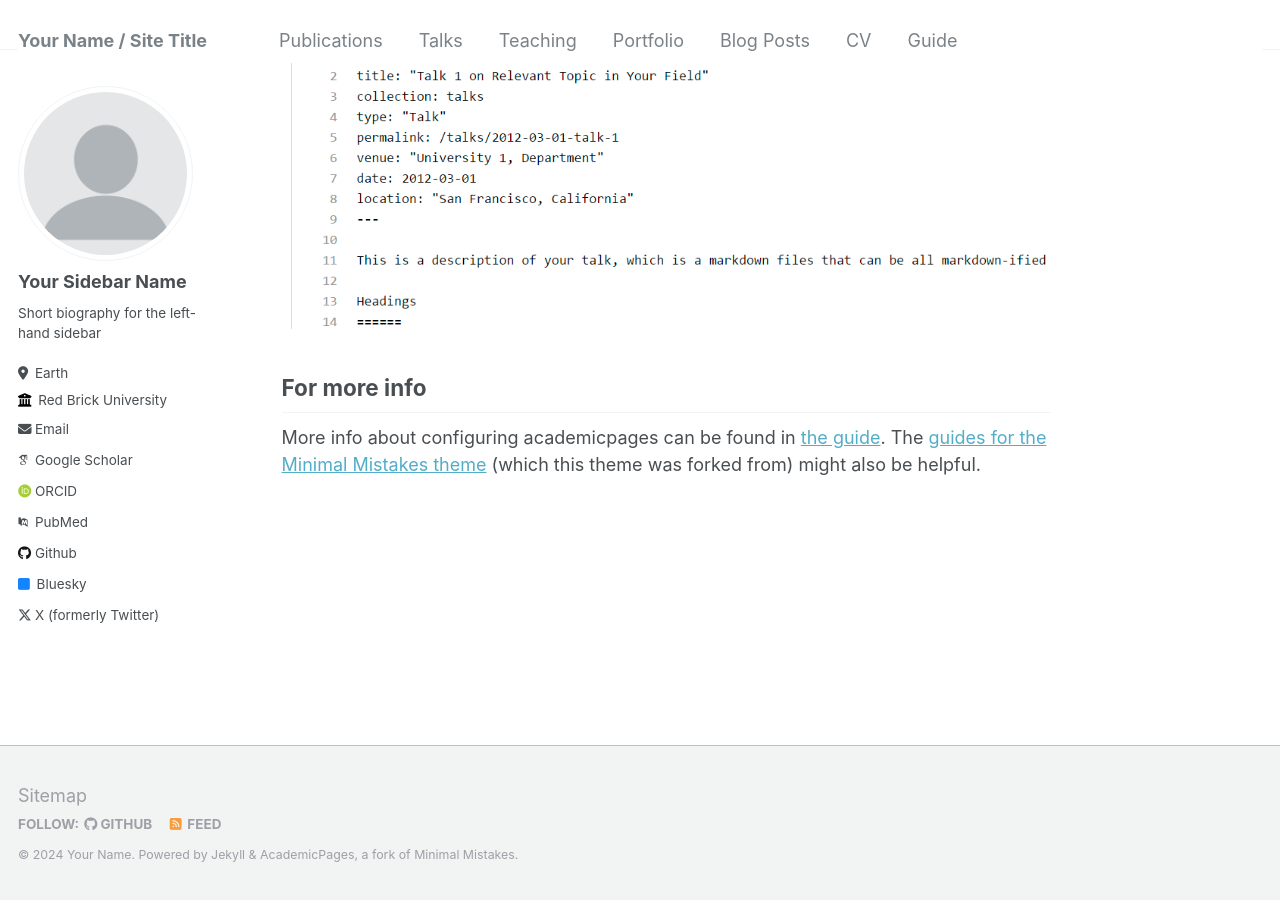
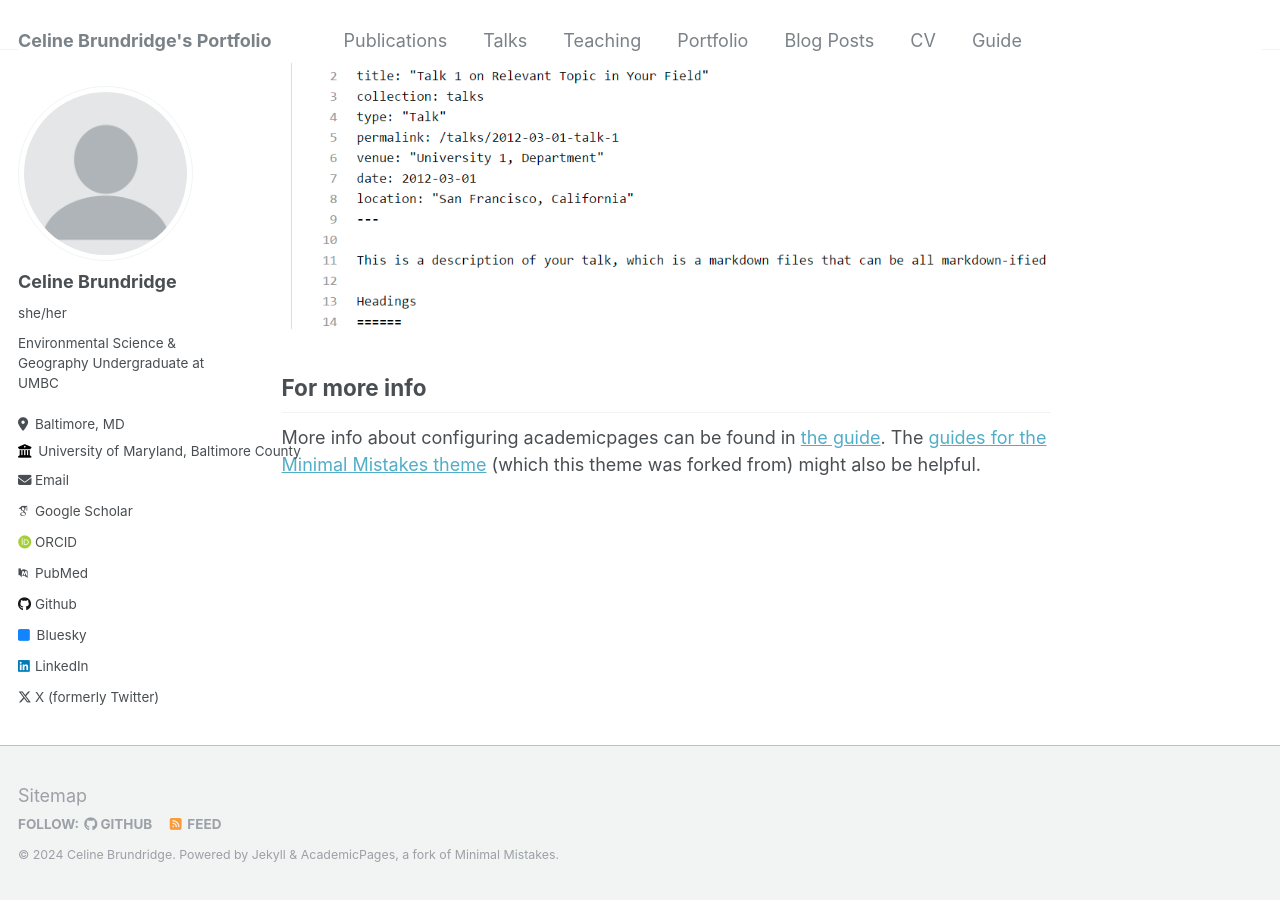
Before and after one commit to celinebrund/celinebrund.github.io, a Jekyll site: the page built from _pages/about.md, in a window 1280 px wide and 900 px high, scrolled down 2640 px. Built offline with Jekyll 4.4.1, drawn with Linux system fonts in a browser that asks for light colours; some web fonts are replaced.

Commit message:
Update1 _config.yml

```diff
--- a/_config.yml
+++ b/_config.yml
@@ -8,9 +8,9 @@
 
 # Basic Site Settings
 locale                   : "en-US"
-title                    : "Your Name / Site Title"
+title                    : "Celine Brundridge's Portfolio"
 title_separator          : "-"
-name                     : &name "Your Name"
+name                     : &name "Celine Brundridge"
 description              : &description "personal description"
 url                      : https://academicpages.github.io # the base hostname & protocol for your site e.g. "https://mmistakes.github.io"
 baseurl                  : "" # the subpath of your site, e.g. "/blog"
@@ -22,13 +22,13 @@ repository               : "academicpages/academicpages.github.io"
 author:
   # Biographic information
   avatar           : "profile.png"
-  name             : "Your Sidebar Name"
-  pronouns         : # example: "she/her"
-  bio              : "Short biography for the left-hand sidebar"
-  location         : "Earth"
-  employer         : "Red Brick University"
+  name             : "Celine Brundridge"
+  pronouns         : "she/her"
+  bio              : "Environmental Science & Geography Undergraduate at UMBC"
+  location         : "Baltimore, MD"
+  employer         : "University of Maryland, Baltimore County"
   uri              : # URL
-  email            : "none@example.org"
+  email            : "celine.brundridge@gmail.com"
 
   # Academic websites
   arxiv            : # URL - Update with the correct link to your profile
@@ -42,7 +42,7 @@ author:
   bitbucket        : # Username - Update with your username on the site
   codepen          : # Username
   dribbble         : # Username
-  github           : "academicpages"
+  github           : "celinebrund"
   kaggle           : # Username
   stackoverflow    : # User number or user number and name (i.e., use "1" or "1/jeff-atwood")
 
@@ -56,7 +56,7 @@ author:
   keybase          : # Username
   instagram        : # Username
   lastfm           : # Username
-  linkedin         : # Username
+  linkedin         : celine-brundridge-89b595214
   mastodon         : # URL
   medium           : # URL
   pinterest        : # Username
```
